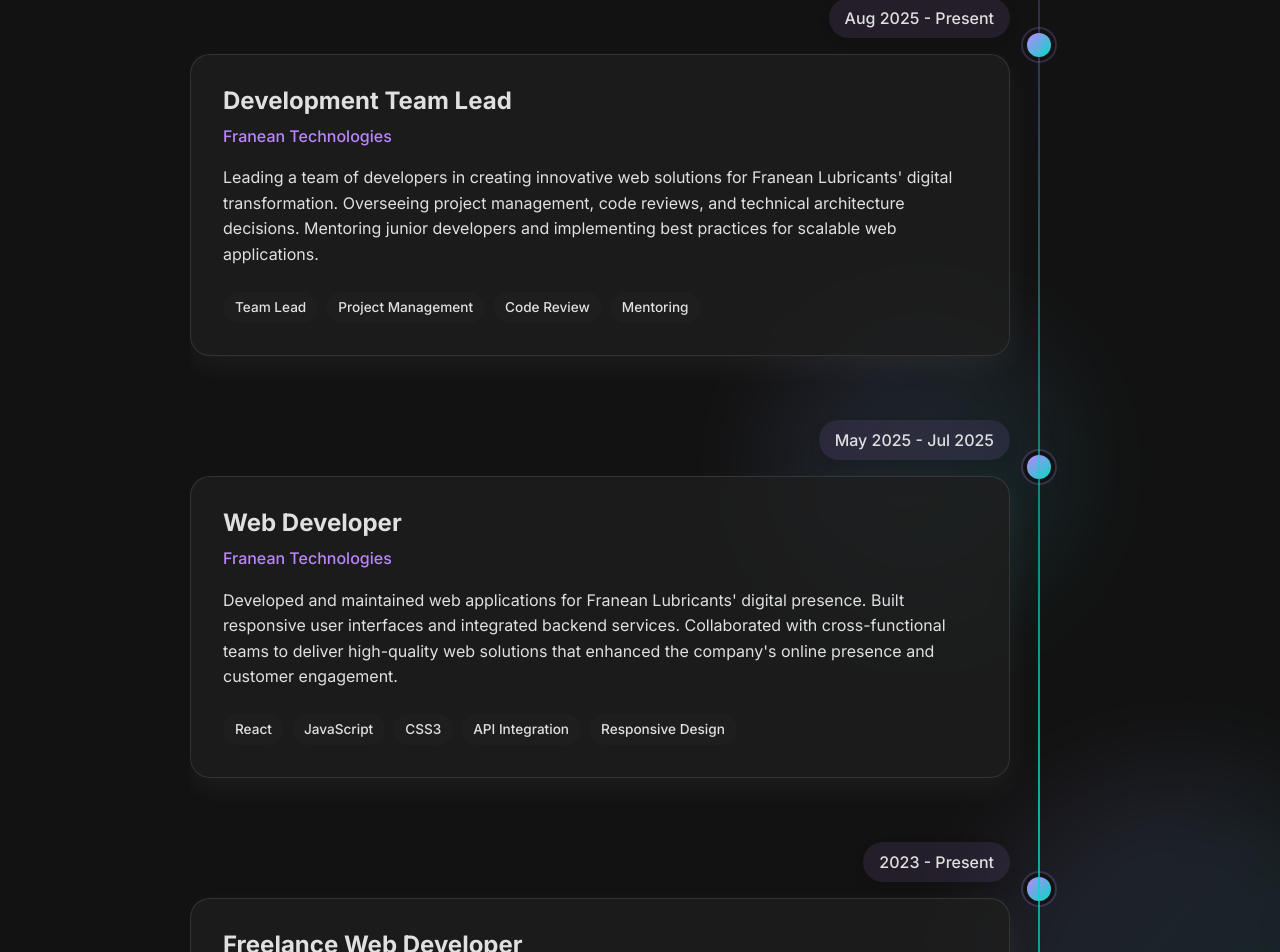
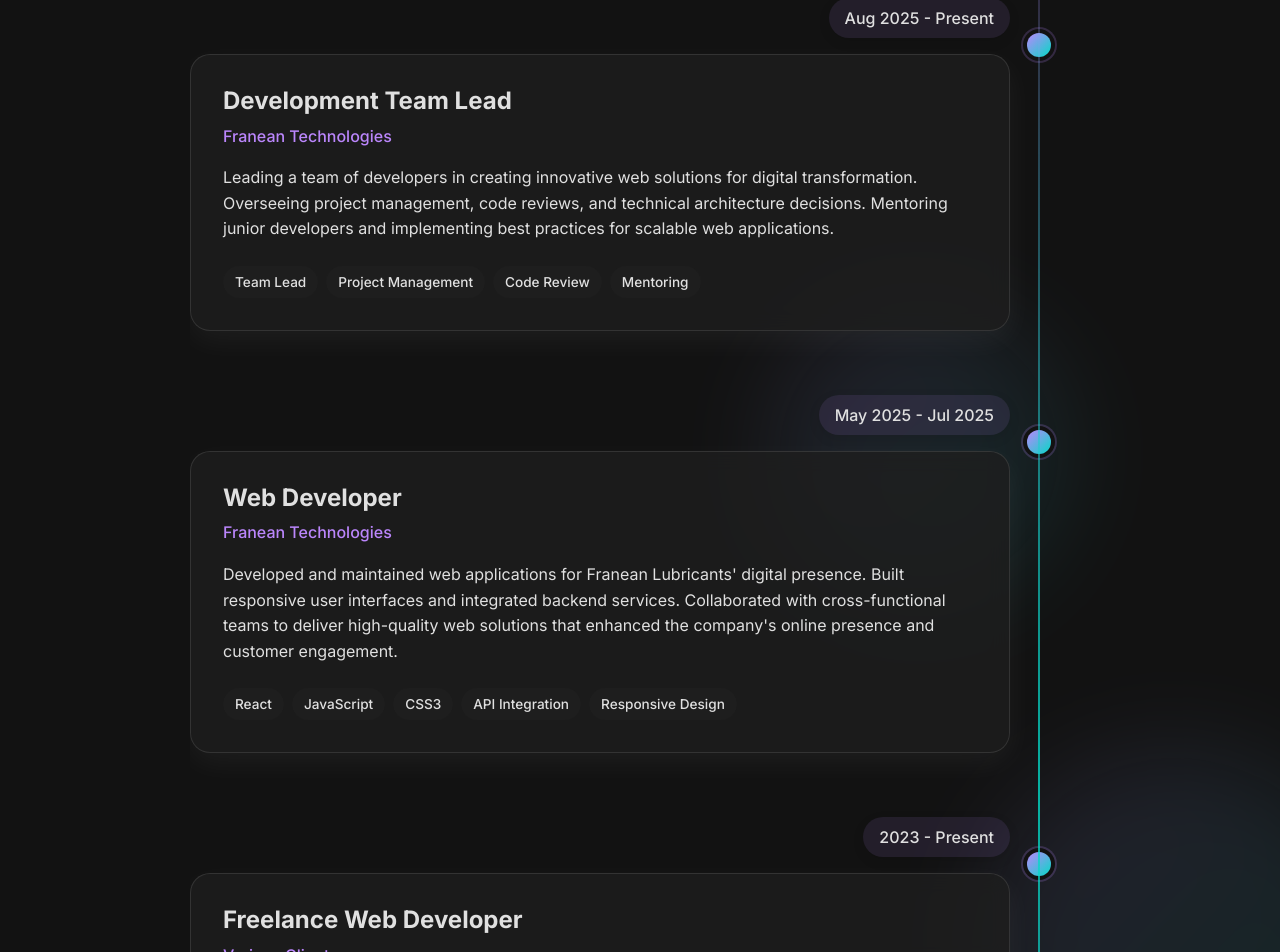
Before and after one commit to Sharan630/My_Portfolio, a React (Vite) app: page /skills in a window 1280 px wide. Shown: the part 1200-2152 px from the top of the page. Built offline with nearby package versions, Linux system fonts and the light colour scheme.

Commit message:
Updated the Skills section

```diff
--- a/src/pages/Skills.tsx
+++ b/src/pages/Skills.tsx
@@ -284,7 +284,7 @@
                   <h3>Development Team Lead</h3>
                   <p className="company-name">Franean Technologies</p>
                   <p>
-                    Leading a team of developers in creating innovative web solutions for Franean Lubricants' digital transformation. Overseeing project management, code reviews, and technical architecture decisions. Mentoring junior developers and implementing best practices for scalable web applications.
+                    Leading a team of developers in creating innovative web solutions for digital transformation. Overseeing project management, code reviews, and technical architecture decisions. Mentoring junior developers and implementing best practices for scalable web applications.
                   </p>
                   <div className="timeline-tags">
                     <span className="tag">Team Lead</span>
```
